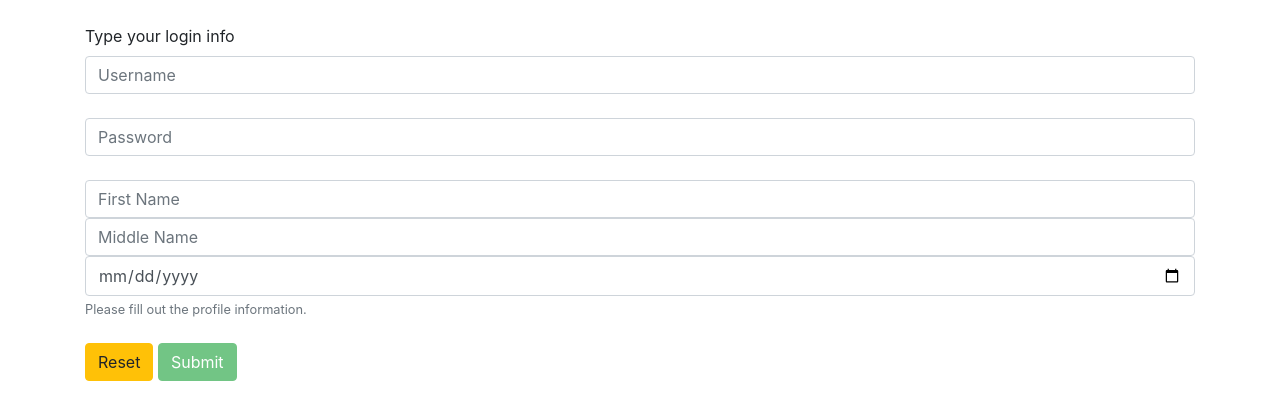
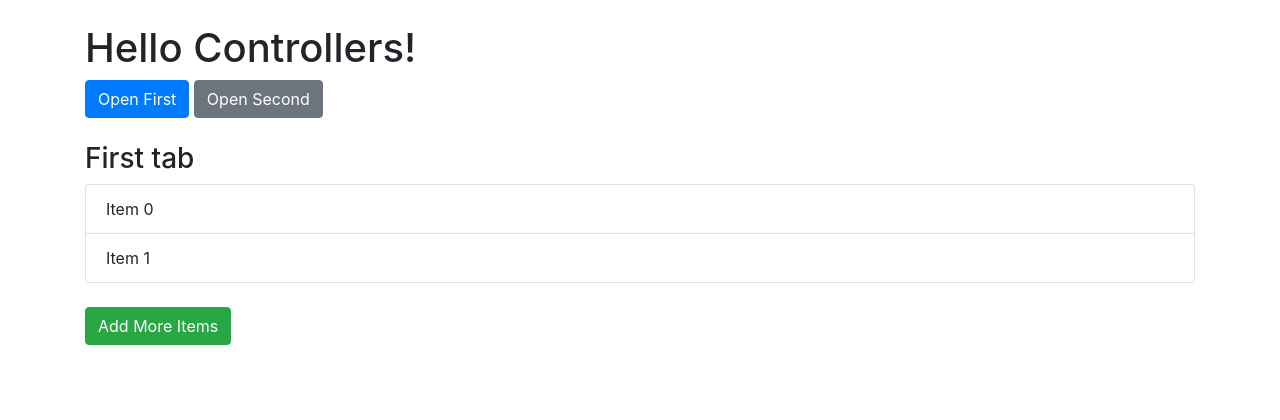
Before and after one commit to charliegdev/angularJS-sample, a website: page index.html in a window 1280 px wide. Shown: the part 56-476 px from the top of the page. Drawn offline with nearby package versions, Linux system fonts and the light colour scheme.

Commit message:
Add different controllers to see how controllers are not suitable to store persistant data.

```diff
--- a/index.html
+++ b/index.html
@@ -52,28 +52,40 @@
             </div>
         </nav>
 
-        <div ng-controller="MainCtrl as ctrl">
+        <div ng-controller="MainCtrl as mainCtrl">
             <br>
-            <form novalidate name="myForm" class="form-group">
-                <label for="uname">Type your login info</label>
-                <input type="text" required="" ng-minlength="4" name="uname" class="form-control username" placeholder="Username" ng-model="ctrl.user.username">
-                <br>
-                <input required="" type="password" name="pwd" class="form-control password" placeholder="Password" ng-model="ctrl.user.password">
-                <br>
-                <ng-form name="profile">
-                    <input type="text" name="firstName" class="form-control" placeholder="First Name" ng-model="ctrl.user.profile.firstName" required>
-                    <input type="text" name="middleName" class="form-control" placeholder="Middle Name" ng-model="ctrl.user.profile.middleName">
-                    <input type="date" name="dob" class="form-control" placeholder="Date of Birth" ng-model="ctrl.user.profile.dob">
-                </ng-form>
+            <h1>Hello Controllers!</h1>
+            <button type="button" class="btn btn-primary" ng-click="mainCtrl.open('first')">Open First</button>
+            <button type="button" class="btn btn-secondary" ng-click="mainCtrl.open('second')">Open Second</button>
 
-                <small class="form-text text-muted"ng-show="myForm.profile.$invalid">
-                    Please fill out the profile information.
-                </small>
+            <br><br>
+            <div ng-switch="mainCtrl.tab">
+                <div ng-switch-when="first">
+                    <div ng-controller="SubCtrl as ctrl">
+                        <h3>First tab</h3>
+                        <ul class="list-group">
+                            <li class="list-group-item" ng-repeat="item in ctrl.list">
+                                <span ng-bind="item.label"></span>
+                            </li>
+                        </ul>
+                        <br>
+                        <button type="button" class="btn btn-success" ng-click="ctrl.add()">Add More Items</button>
+                    </div>
+                </div>
 
-                <br>
-                <button type="button" class="btn btn-warning" ng-click="ctrl.reset()">Reset</button>
-                <button type="submit" class="btn btn-success" ng-disabled="myForm.$invalid">Submit</button>
-            </form>
+                <div ng-switch-when="second">
+                    <div ng-controller="SubCtrl as ctrl">
+                        <h3>Second tab</h3>
+                        <ul class="list-group">
+                            <li class="list-group-item" ng-repeat="item in ctrl.list">
+                                <span ng-bind="item.label"></span>
+                            </li>
+                        </ul>
+                        <br>
+                        <button type="button" class="btn btn-success" ng-click="ctrl.add()">Add More Items</button>
+                    </div>
+                </div>
+            </div>
         </div>
     </div>
 
--- a/scripts/app.js
+++ b/scripts/app.js
@@ -1,17 +1,22 @@
-angular.module("notesApp", []).controller("MainCtrl", [function () {
-    this.user = {
-        username: "",
-        password: ""
-    };
+angular.module("notesApp", []);
 
-    this.reset = () => {
-        this.user = {
-            username: "",
-            password: ""
-        };
-    };
-
-    this.submit = () => {
-        console.log(this.user);
+angular.module("notesApp").controller("MainCtrl", [function () {
+    this.tab = "first";
+    this.open = (tab) => {
+        this.tab = tab;
     };
 }]);
+
+angular.module("notesApp").controller("SubCtrl", [function () {
+    this.list = [
+        { id: 1, label: "Item 0" },
+        { id: 2, label: "Item 1" }
+    ];
+
+    this.add = () => {
+        this.list.push({
+            id: this.list.length + 1,
+            label: "Item " + this.list.length
+        });
+    };
+}]);
```
